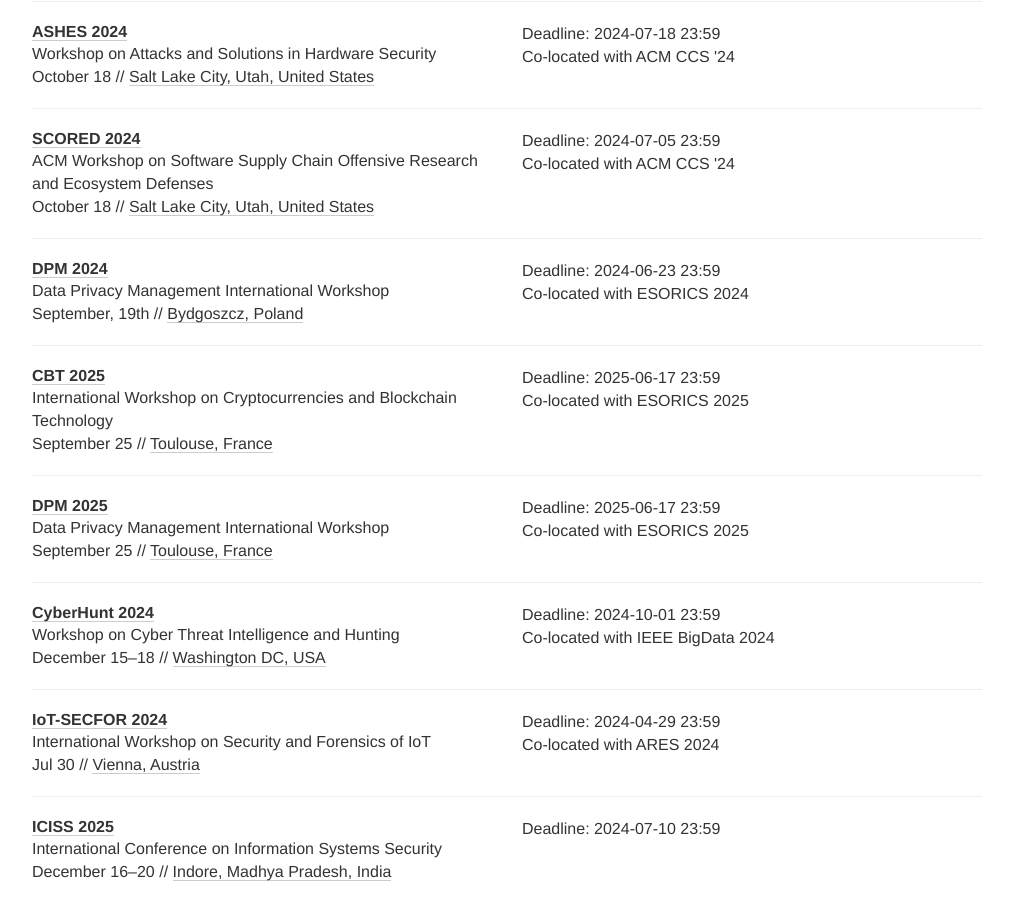
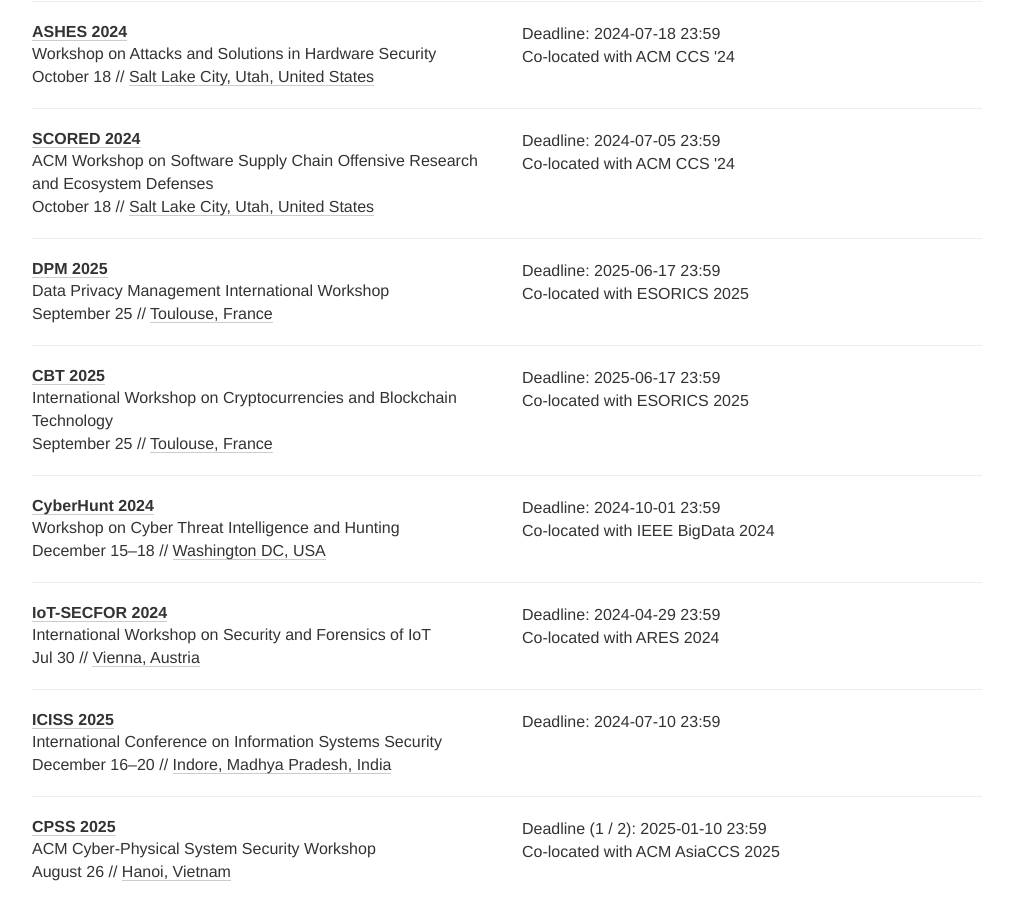
Before and after one commit to sec-deadlines/sec-deadlines.github.io, a Jekyll site: the page built from index.html, in a window 1280 px wide and 900 px high, scrolled down 14877 px. Shown: the whole window, without its empty margins (133-1146 px from the left). Built offline with Jekyll 4.4.1, drawn with Linux system fonts in a browser that asks for light colours; nearby versions of some CDN libraries; comment, search, counter and statistics services are not loaded.

Commit message:
Merge into prior year

```diff
--- a/_data/conferences.yml
+++ b/_data/conferences.yml
@@ -1035,12 +1035,12 @@
 
 - name: DPM
   description: Data Privacy Management International Workshop
-  comment: Co-located with ESORICS 2024
-  year: 2024
-  link: https://deic.uab.cat/dpm/dpm2024/
-  deadline: ["2024-06-23 23:59"]
-  place: Bydgoszcz, Poland
-  date: September, 19th
+  comment: Co-located with ESORICS 2025
+  year: 2025
+  link: https://deic.uab.cat/dpm/dpm2025/
+  deadline: ["2025-06-17 23:59"]
+  place: Toulouse, France
+  date: September 25
   tag: [PRIV, SEC, SHOP]
 
 - name: CBT
@@ -1052,16 +1052,6 @@
   place: Toulouse, France
   date: September 25
   tag: [SEC, CRYPTO, SHOP]
-
-- name: DPM
-  description: Data Privacy Management International Workshop
-  comment: Co-located with ESORICS 2025
-  year: 2025
-  link: https://deic.uab.cat/dpm/dpm2025/
-  deadline: ["2025-06-17 23:59"]
-  place: Toulouse, France
-  date: September 25
-  tag: [PRIV, SEC, SHOP]
 
 - name: CyberHunt
   description: Workshop on Cyber Threat Intelligence and Hunting
```
